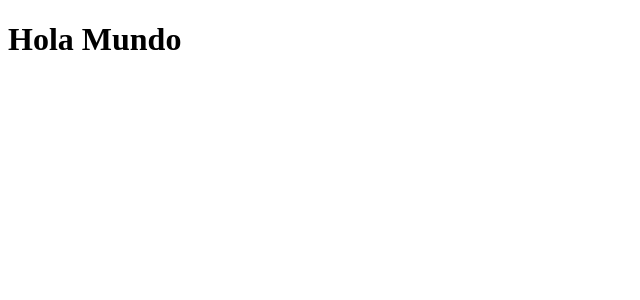
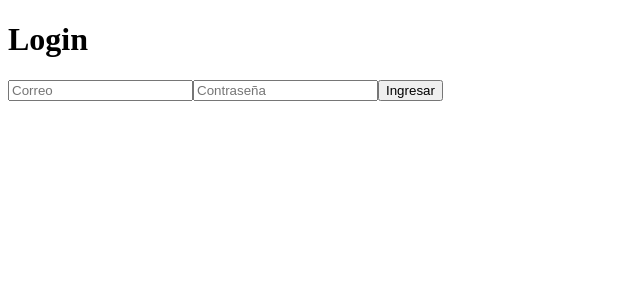
Before and after one commit to ArfaxadRuiz/Proyecto_Final_FullStack_Frontend, a React (Create React App) app: page / in a window 1280 px wide. Shown: the top 300 px of the page, without its empty margins (0-640 px from the left). Built offline with nearby package versions, Linux system fonts and the light colour scheme.

Commit message:
creacion del esqueleto de pagina de login

```diff
--- a/package.json
+++ b/package.json
@@ -11,6 +11,7 @@
     "react": "^19.2.0",
     "react-dom": "^19.2.0",
     "react-redux": "^9.2.0",
+    "react-router-dom": "^7.9.6",
     "react-scripts": "5.0.1",
     "web-vitals": "^2.1.4"
   },
--- /dev/null
+++ b/src/App.jsx
@@ -0,0 +1,7 @@
+import AppRouter from "./router/AppRouter";
+
+function App (){
+    return <AppRouter />
+}
+
+export default App;
--- a/src/index.js
+++ b/src/index.js
@@ -1,13 +1,6 @@
 import React from 'react';
 import ReactDOM from 'react-dom/client';
-
-function App() {
-  return <h1>Hola Mundo</h1>;
-}
+import App from "./App";
 
 const root = ReactDOM.createRoot(document.getElementById('root'));
-root.render(
-  <React.StrictMode>
-    <App />
-  </React.StrictMode>
-);
+root.render(<App />);
--- /dev/null
+++ b/src/pages/LoginPage.jsx
@@ -0,0 +1,15 @@
+function LoginPage (){
+    return(
+        <div>
+            <h1>Login</h1>
+
+            <form>
+                <input type= "email" placeholder="Correo"/>
+                <input type="password" placeholder="Contraseña"/>
+                <button type="submit">Ingresar</button>
+            </form>
+        </div>
+    );
+}
+
+export default LoginPage;
--- /dev/null
+++ b/src/router/AppRouter.jsx
@@ -0,0 +1,14 @@
+import { BrowserRouter, Routes, Route } from "react-router-dom";
+import LoginPage from "../pages/LoginPage";
+
+function AppRouter (){
+    return(
+        <BrowserRouter>
+            <Routes>
+                <Route path="/" element={<LoginPage />} />
+            </Routes>
+        </BrowserRouter>
+    );
+}
+
+export default AppRouter;
```
Also changed, not shown: src/setupTests.js (deleted, +0 -5 lines), 1 other file (tests, documents, lock files or other folders).
